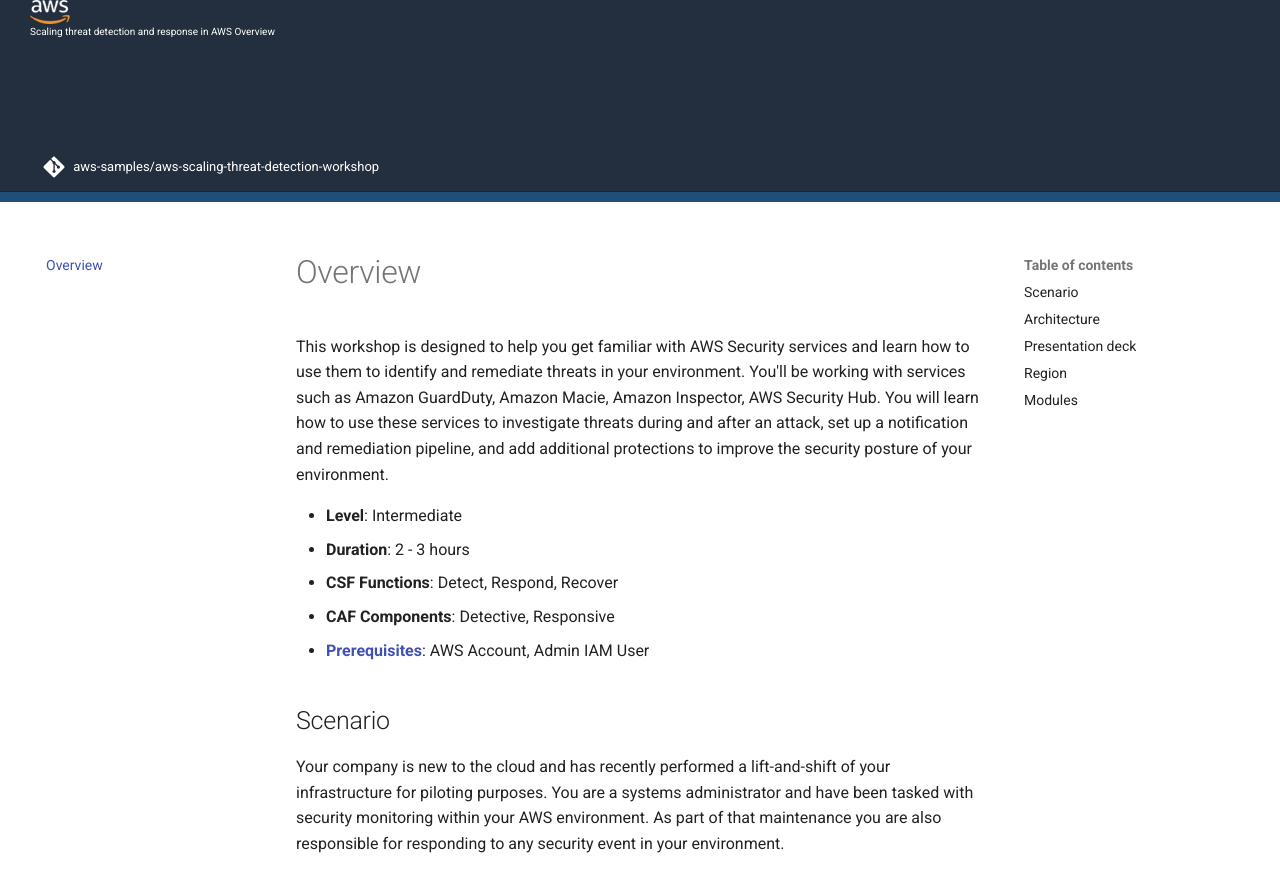
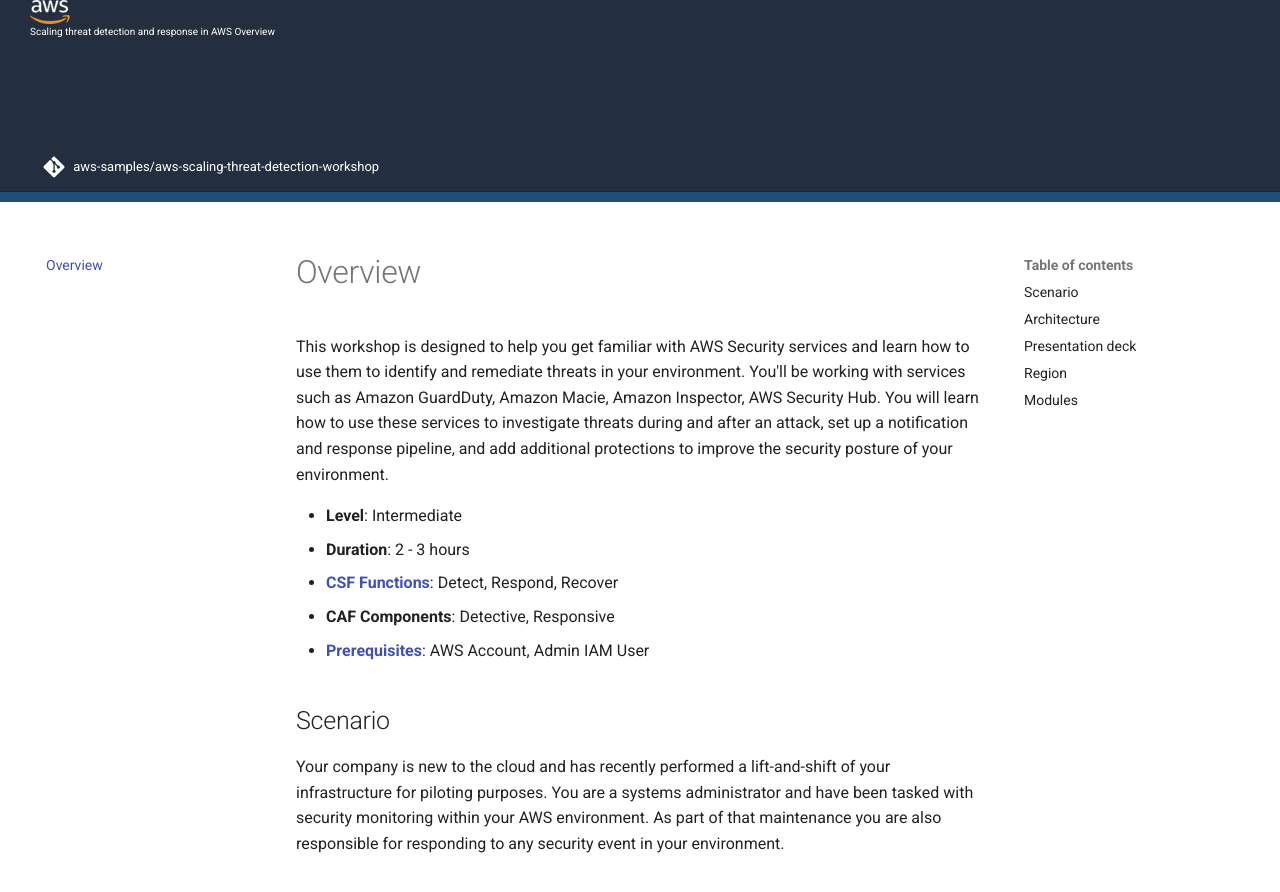
Before and after one commit to robnolen/aws-scaling-threat-detection-workshop, an MkDocs documentation site: the page built from docs/index.md, in a window 1280 px wide and 900 px high. Shown: the top 892 px of the window. Built offline with MkDocs 1.6.1 and Material for MkDocs 9.7.7, drawn with Linux system fonts in a browser that asks for light colours; comment, search, counter and statistics services are not loaded.

Commit message:
Minor fix

```diff
--- a/docs/index.md
+++ b/docs/index.md
@@ -1,10 +1,10 @@
 # Overview
 
-This workshop is designed to help you get familiar with AWS Security services and learn how to use them to identify and remediate threats in your environment.  You'll be working with services such as Amazon GuardDuty, Amazon Macie, Amazon Inspector, AWS Security Hub. You will learn how to use these services to investigate threats during and after an attack, set up a notification and remediation pipeline, and  add additional protections to improve the security posture of your environment.
+This workshop is designed to help you get familiar with AWS Security services and learn how to use them to identify and remediate threats in your environment.  You'll be working with services such as Amazon GuardDuty, Amazon Macie, Amazon Inspector, AWS Security Hub. You will learn how to use these services to investigate threats during and after an attack, set up a notification and response pipeline, and  add additional protections to improve the security posture of your environment.
 
 * **Level**: Intermediate
 * **Duration**: 2 - 3 hours
-* **CSF Functions**: Detect, Respond, Recover
+* **<a href="https://www.nist.gov/cyberframework/online-learning/components-framework" target="_blank">CSF Functions</a>**: Detect, Respond, Recover
 * **CAF Components**: Detective, Responsive
 * **<a href="https://awssecworkshops.com/getting-started/" target="_blank">Prerequisites</a href>**: AWS Account, Admin IAM User
 
```
